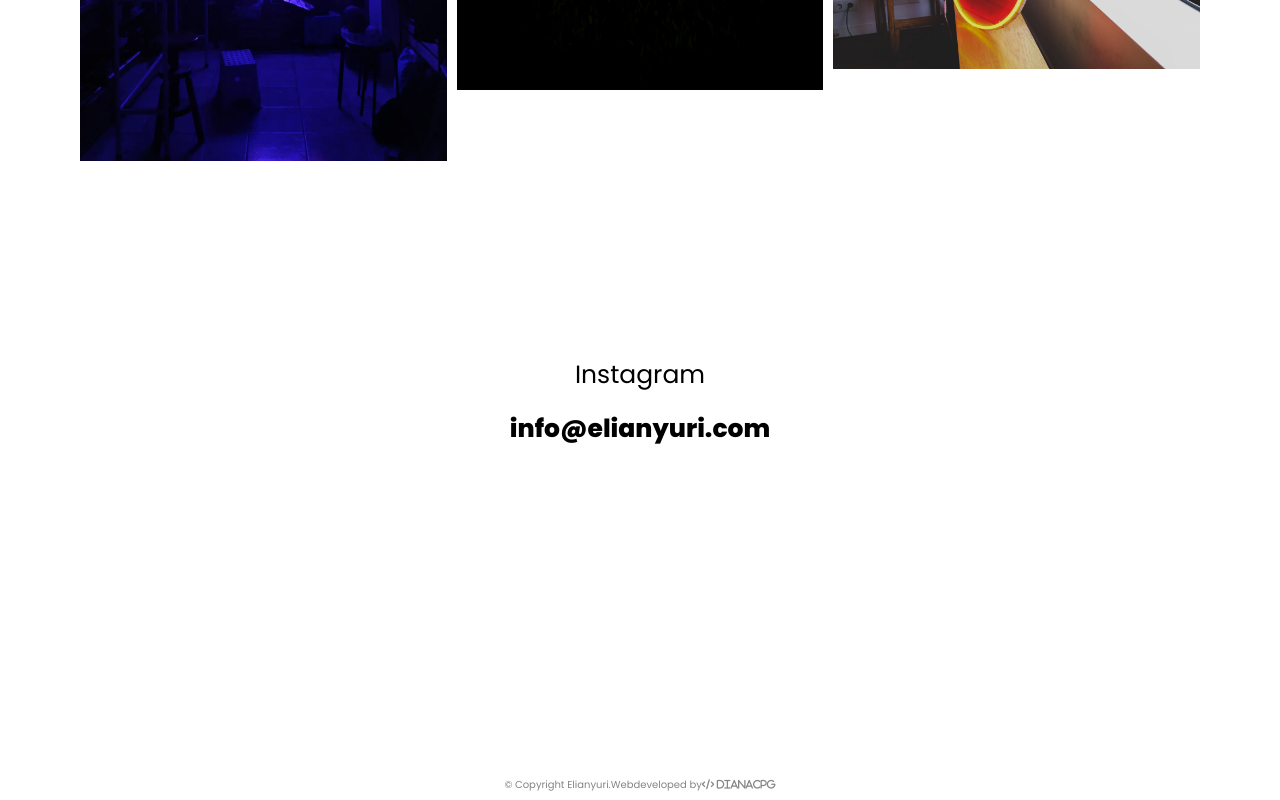
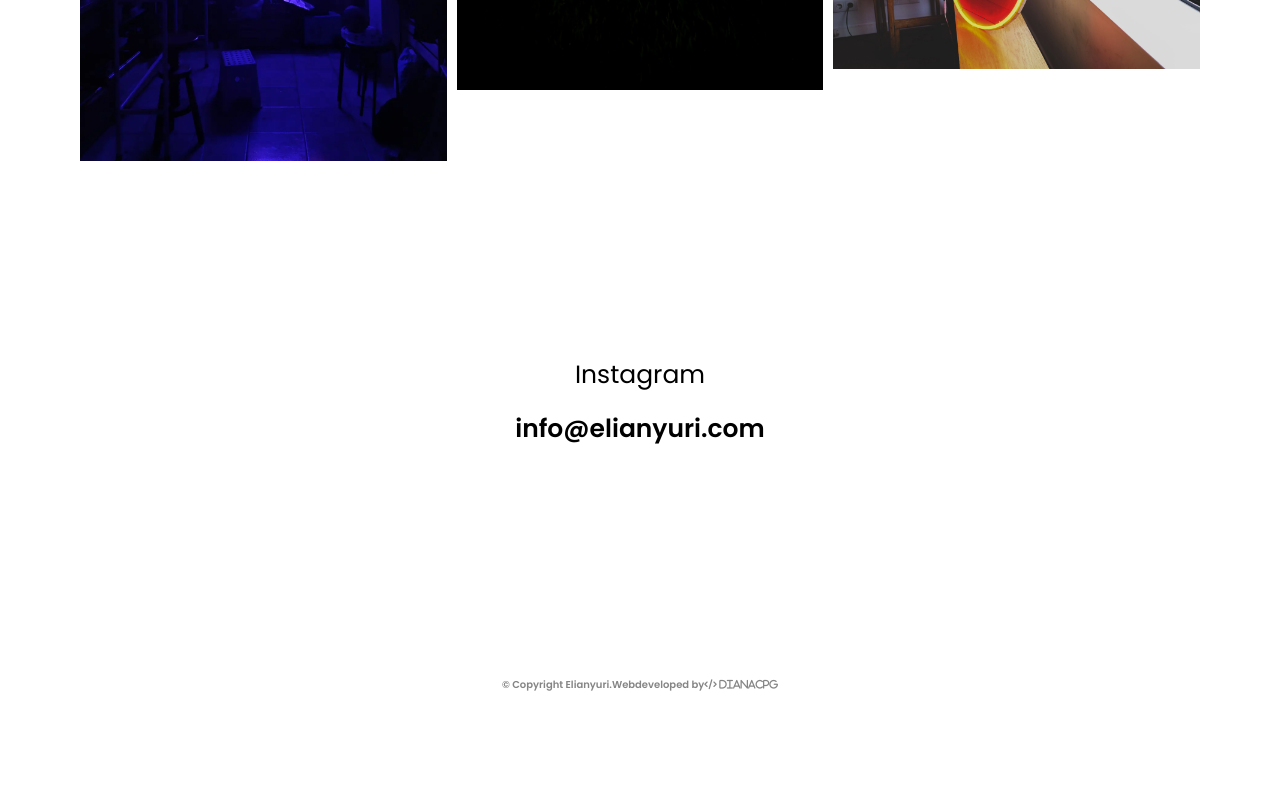
Before and after one commit to dianacpg/Portfolio_Website_Template, a React (Create React App) app: page / in a window 1280 px wide. Shown: the part 2119-2919 px from the top of the page. After the commit the page ends 2819 px from the top, so only its background shows below. Built offline with nearby package versions, Linux system fonts and the light colour scheme.

Commit message:
fixed contact position

```diff
--- a/src/components/Contact.css
+++ b/src/components/Contact.css
@@ -4,8 +4,9 @@
   align-items: center;
   justify-content: center;
   font-size: 25px;
-  margin-top: 200px;
-  margin-left: 200px;
-  margin-right: 200px;
-  margin-bottom: 300px;
+  margin: 200px;
 }
+
+p {
+  font-weight: 600;
+}
--- a/src/components/Contact.js
+++ b/src/components/Contact.js
@@ -5,7 +5,7 @@ function Contact() {
     return (
       <div className='contactContainer'>
             <a href='https://www.instagram.com/elianyuri/' target='_blank' className='contact_button'>Instagram</a>
-            <p><strong> info@elianyuri.com</strong> </p>
+            <p>info@elianyuri.com</p>
       </div>
     );
 }
```
Also changed, not shown: 1 other file (tests, documents, lock files or other folders).
